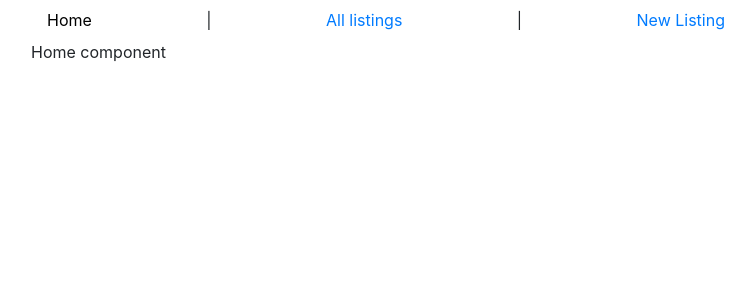
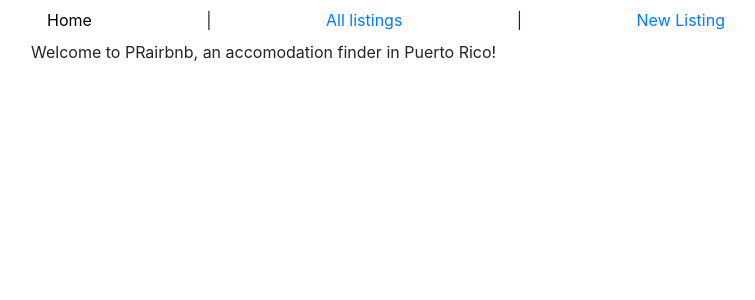
Before and after one commit to OlesyaMiller/React-Redux-Final-Project, a React (Create React App) app in the folder client-side/: page / in a window 1280 px wide. Shown: the top 300 px of the page, without its empty margins (254-1009 px from the left). Built offline with nearby package versions, Linux system fonts and the light colour scheme; no server answers; what google-maps-react, react-google-maps would draw is missing.

Commit message:
cleaned up the code

```diff
--- a/client-side/src/App.js
+++ b/client-side/src/App.js
@@ -5,7 +5,6 @@ import { fetchListings } from './actions/ListingsActions'
 import ListingContainer from './containers/ListingContainer';
 import Navbar from './components/nav/Navbar'
 import Home from './components/nav/Home'
-import About from './components/nav/About'
 import ListingInput from './components/listings/ListingInput'
 import Container from 'react-bootstrap/Container'
 import Col from 'react-bootstrap/Col'
--- a/client-side/src/components/listings/Listing.js
+++ b/client-side/src/components/listings/Listing.js
@@ -3,11 +3,12 @@ import { Link } from 'react-router-dom'
 import React from 'react'
 
 const Listing = ({listing}) => {
+    console.log(listing, 'listing comp')
         return (
             <div>
                 <Link to={`/listings/${listing.id}`}>
                     <Image style={{ width: '18rem' }} src={listing.img_url} alt={listing.title}/>
-                    <h4>{listing.title}</h4> <strong>{listing.location.city}</strong>
+                    <h4>{listing.title}</h4> <strong>{listing.location.name}</strong>
                     <br/>
                 </Link>
             </div>
--- a/client-side/src/components/listings/ListingInput.js
+++ b/client-side/src/components/listings/ListingInput.js
@@ -101,7 +101,6 @@ class ListingInput extends Component {
                                         <option value="select">Select</option>
                     {this.props.locations.map(location =>
                         {return <option value={location.id}>{location.name}</option>}
-                        // {return <option value={location.id}>{location.city}</option>}
                     )}
                     </Form.Control>
                     <input type="submit" value="Submit"/>
--- a/client-side/src/components/listings/ListingShow.js
+++ b/client-side/src/components/listings/ListingShow.js
@@ -3,7 +3,6 @@ import ReviewsContainer from '../../containers/ReviewsContainer'
 import Image from 'react-bootstrap/Image'
 import MapWithAMarker from './ListingMap'
 import ListingMap2 from './ListingMap2'
-import Listings from './Listings';
 
 const ListingShow = ({ listings, match }) => {
 
--- a/client-side/src/components/nav/About.js
+++ /dev/null
@@ -1,11 +0,0 @@
-import React from 'react';
-
-const About = () => {
-    return (
-        <div>
-            About component
-        </div>
-    );
-};
-
-export default About;
--- a/client-side/src/components/nav/Home.js
+++ b/client-side/src/components/nav/Home.js
@@ -3,7 +3,7 @@ import React from 'react';
 const Home = props => {
     return (
         <div>
-            Home component
+            Welcome to PRairbnb, an accomodation finder in Puerto Rico!
         </div>
     );
 };
```
